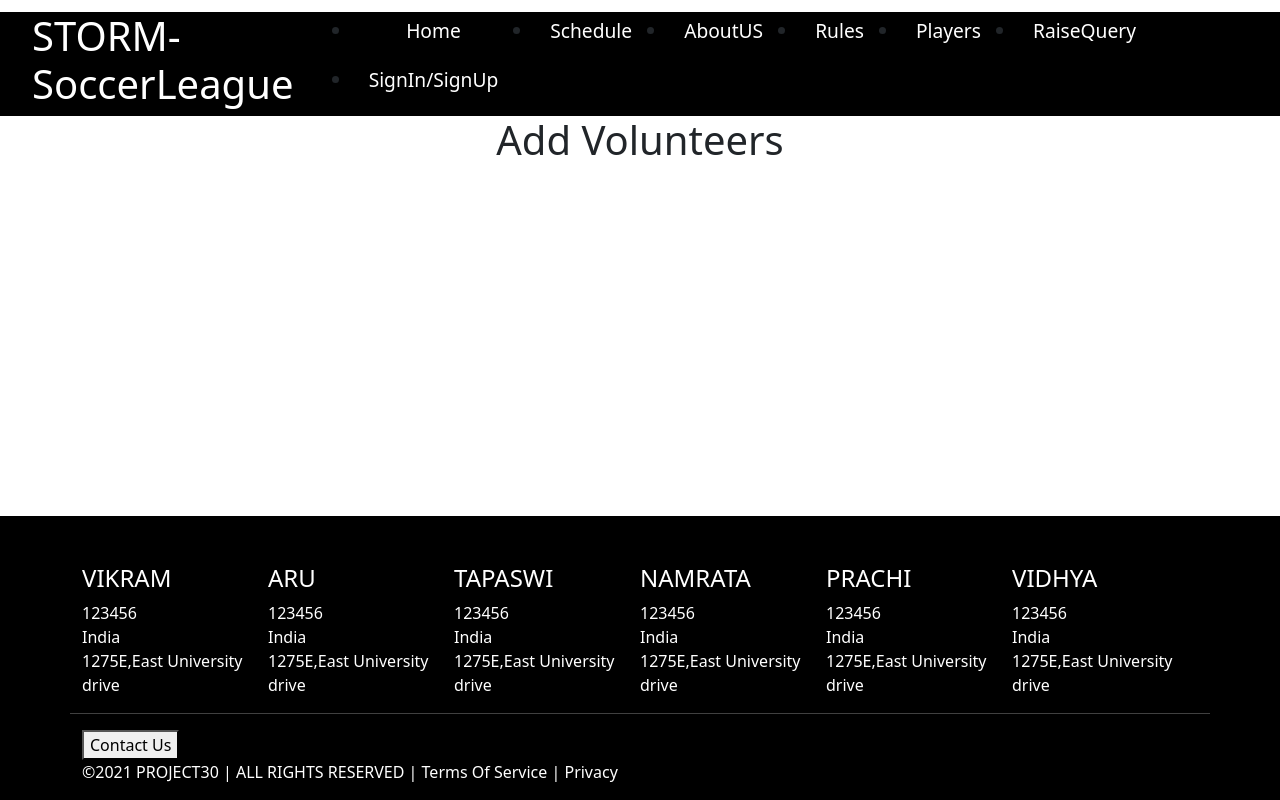
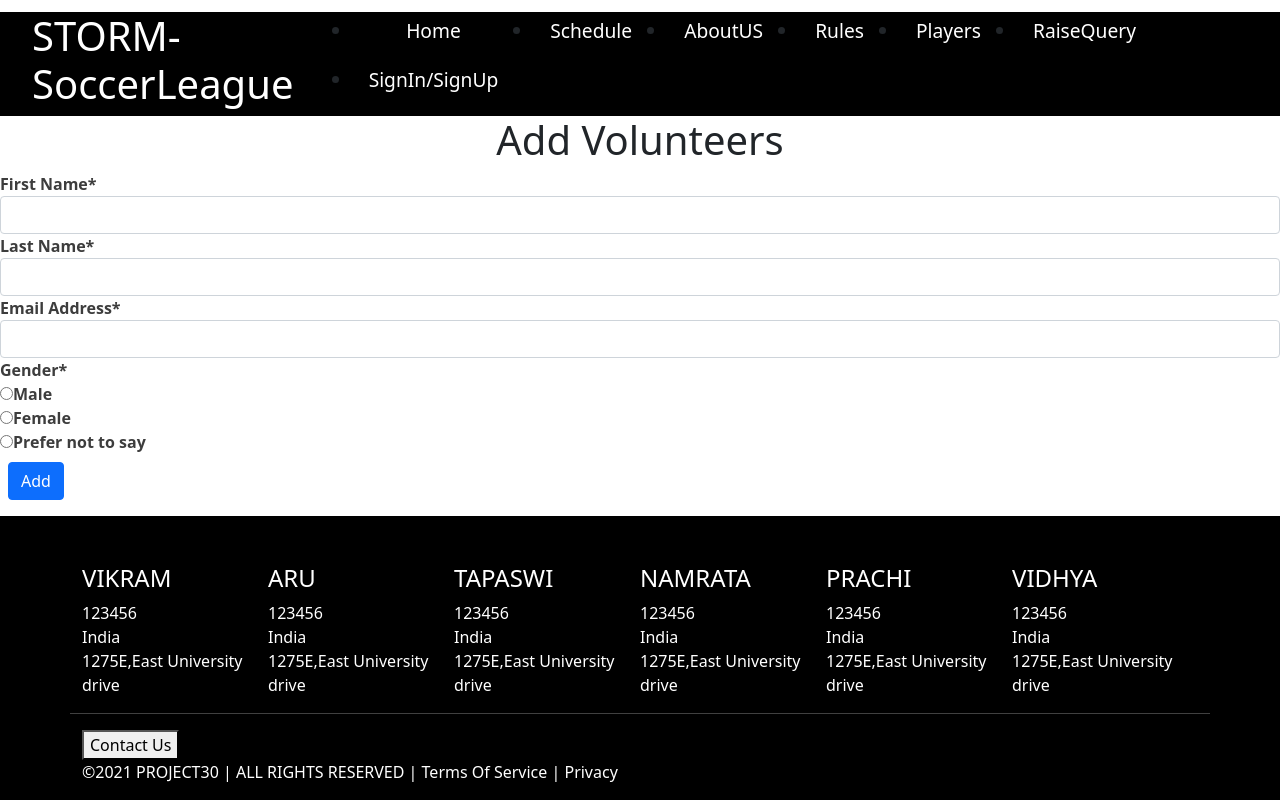
Before and after one commit to araghuw2/SER515-30-STORM-SoccerLeague, a React (Create React App) app in the folder SoccerTournamentFrontend/: page /addVolunteers in a window 1280 px wide. Built offline with nearby package versions, Linux system fonts and the light colour scheme.

Commit message:
Created-a-page-for-field-site-manager-to-add-volunteers

```diff
--- a/SoccerTournamentFrontend/src/components/addVolunteers.jsx
+++ b/SoccerTournamentFrontend/src/components/addVolunteers.jsx
@@ -2,13 +2,124 @@ import React from "react";
 import history from '../history';
 
 class AddVolunteers extends React.Component{
+    state = {
+        account: { first_name: "", last_name: "", email: "", gender:""},
+        error: {},
+      };
+
+      validate = () => {
+        let account = this.state.account;
+        let isValid = true;
+        let error = {};
+        if(!account["first_name"])
+        {
+          isValid = false;
+          error["first_name"] = "Firstname is mandatory";
+        }
+        if(!account["last_name"])
+        {
+          isValid = false;
+          error["last_name"] = "Lastname is mandatory";
+        }
+        if(!account["email"])
+        {
+          isValid = false;
+          error["email"] = "Email is mandatory";
+        }
+        if(!account["gender"])
+        {
+          isValid = false;
+          error["gender"] = "Choosing an option is mandatory";
+        }
+        this.setState({
+          error:error
+        });
+        return isValid;
+      };
+      handleSubmit = (e) => {
+        e.preventDefault(); //For stopping the whole reload of page
+        const error = this.validate();
+
+        console.log(error);
+
+        if(error)
+        {
+          let account = {};
+          account["first_name"]="";
+          account["last_name"]="";
+          account["email"]="";
+          account["gender"]="";
+          this.setState({account:account});
+        }
+
+
+        console.log("Submitteed");
+      };
+
     render() {
         return (
-            <div>
-                <center><h1>Add Volunteers</h1></center>
+            <div><h1><center>Add Volunteers</center></h1>
+            <form onSubmit={this.handleSubmit}>
+            <div className="form-group">
+                <label><b>First Name*</b></label>
+                <input type="text" className="form-control" onChange={this.handleChangeFirstName} />
+                <div className="text-danger">{this.state.error.first_name}</div>
             </div>
-        )
-        }
+
+            <div className="form-group">
+                <label><b>Last Name*</b></label>
+                <input type="text" className="form-control" onChange={this.handleChangeLastName} />
+                <div className="text-danger">{this.state.error.last_name}</div>
+            </div>
+
+            <div className="form-group">
+                <label><b>Email Address*</b></label>
+                <input type="email" className="form-control" onChange={this.handleChangeEmail}/>
+                <div className="text-danger">{this.state.error.email}</div>
+            </div>
+
+            <label><b> Gender*</b> </label>
+            <div className="text-danger">{this.state.error.gender}</div>
+            <div className="radio">
+              <label>
+              <input
+                value="male"
+                name="gender"
+                type="radio"
+                onChange={this.handleChangeGender}
+              />
+              Male
+              </label>
+              </div>
+              <div className="radio">
+              <label>
+              <input
+                value="female"
+                name="gender"
+                type="radio"
+                onChange={this.handleChangeGender}
+              />
+              Female
+              </label>
+
+              </div>
+              <div className="radio">
+              <label>
+              <input
+                value="prefer not to say"
+                name="gender"
+                type="radio"
+                onChange={this.handleChangeGender}
+              />
+              Prefer not to say
+              </label>
+            </div>
+          <button className="btn btn-primary m-2">Add</button>
+
+        </form>
+            </div>
+        );
+      }
 }
 
 export default AddVolunteers;
```
